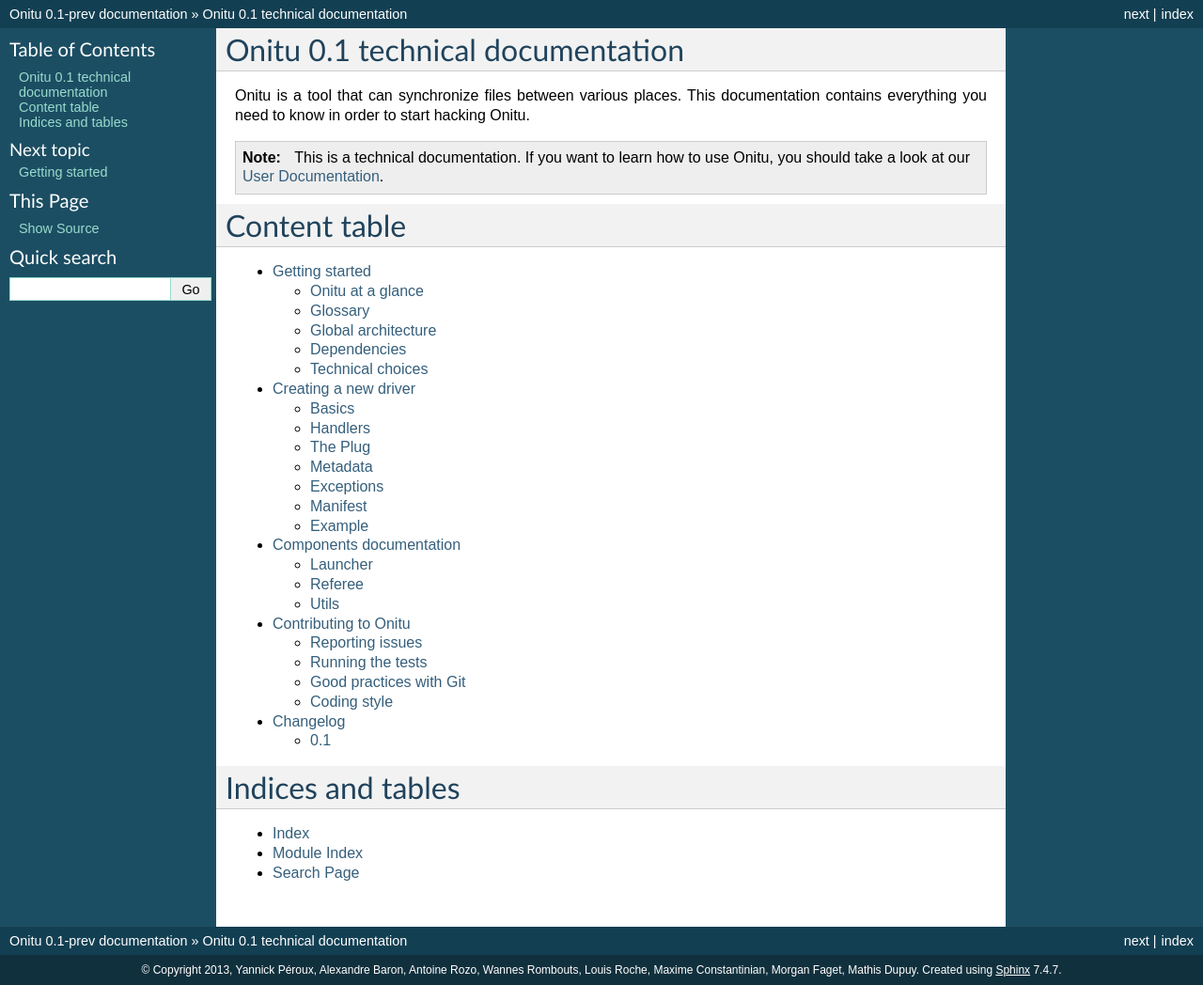
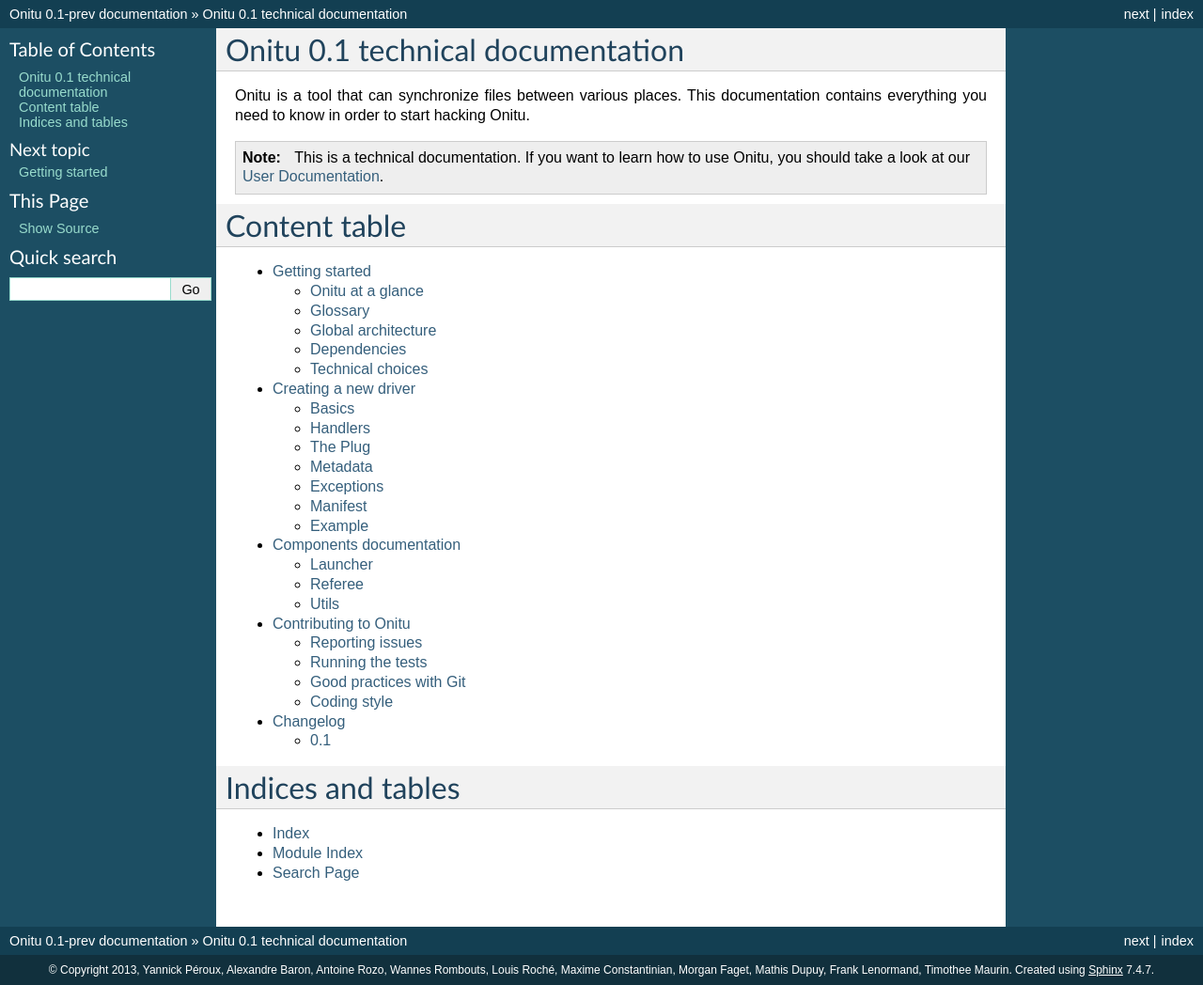
Before and after one commit to onitu/onitu, a Sphinx documentation site: the page built from docs/index.rst, in a window 1280 px wide. Shown: the whole page at 94% size. Built offline with Sphinx 7.4.7, drawn with Linux system fonts in a browser that asks for light colours.

Commit message:
Fix the authors in the documentation

```diff
--- a/docs/conf.py
+++ b/docs/conf.py
@@ -42,7 +42,7 @@
 
 # General information about the project.
 project = u'Onitu'
-copyright = u'2013, Yannick Péroux, Alexandre Baron, Antoine Rozo, Wannes Rombouts, Louis Roche, Maxime Constantinian, Morgan Faget, Mathis Dupuy'
+copyright = u'2013, Yannick Péroux, Alexandre Baron, Antoine Rozo, Wannes Rombouts, Louis Roché, Maxime Constantinian, Morgan Faget, Mathis Dupuy, Frank Lenormand, Timothee Maurin'
 
 # The version info for the project you're documenting, acts as replacement for
 # |version| and |release|, also used in various other places throughout the
@@ -185,7 +185,7 @@
 # (source start file, target name, title, author, documentclass [howto/manual]).
 latex_documents = [
   ('index', 'Onitu.tex', u'Onitu Documentation',
-   u'Yannick PÉROUX, Alexandre Baron, Antoine Rozo, Wannes Rombouts, Louis Roche, Maxime Constantinian, Morgan Faget, Mathis Dupuy', 'manual'),
+   u'Yannick PÉROUX, Alexandre Baron, Antoine Rozo, Wannes Rombouts, Louis Roché, Maxime Constantinian, Morgan Faget, Mathis Dupuy, Frank Lenormand, Timothee Maurin', 'manual'),
 ]
 
 # The name of an image file (relative to this directory) to place at the top of
@@ -215,7 +215,7 @@
 # (source start file, name, description, authors, manual section).
 man_pages = [
     ('index', 'onitu', u'Onitu Documentation',
-     [u'Yannick PÉROUX, Alexandre Baron, Antoine Rozo, Wannes Rombouts, Louis Roche, Maxime Constantinian, Morgan Faget, Mathis Dupuy'], 1)
+     [u'Yannick PÉROUX, Alexandre Baron, Antoine Rozo, Wannes Rombouts, Louis Roché, Maxime Constantinian, Morgan Faget, Mathis Dupuy, Frank Lenormand, Timothee Maurin'], 1)
 ]
 
 # If true, show URL addresses after external links.
@@ -229,7 +229,7 @@
 #  dir menu entry, description, category)
 texinfo_documents = [
   ('index', 'Onitu', u'Onitu Documentation',
-   u'Yannick PÉROUX, Alexandre Baron, Antoine Rozo, Wannes Rombouts, Louis Roche, Maxime Constantinian, Morgan Faget, Mathis Dupuy', 'Onitu', 'One line description of project.',
+   u'Yannick PÉROUX, Alexandre Baron, Antoine Rozo, Wannes Rombouts, Louis Roché, Maxime Constantinian, Morgan Faget, Mathis Dupuy, Frank Lenormand, Timothee Maurin', 'Onitu', 'One line description of project.',
    'Miscellaneous'),
 ]
 
```
